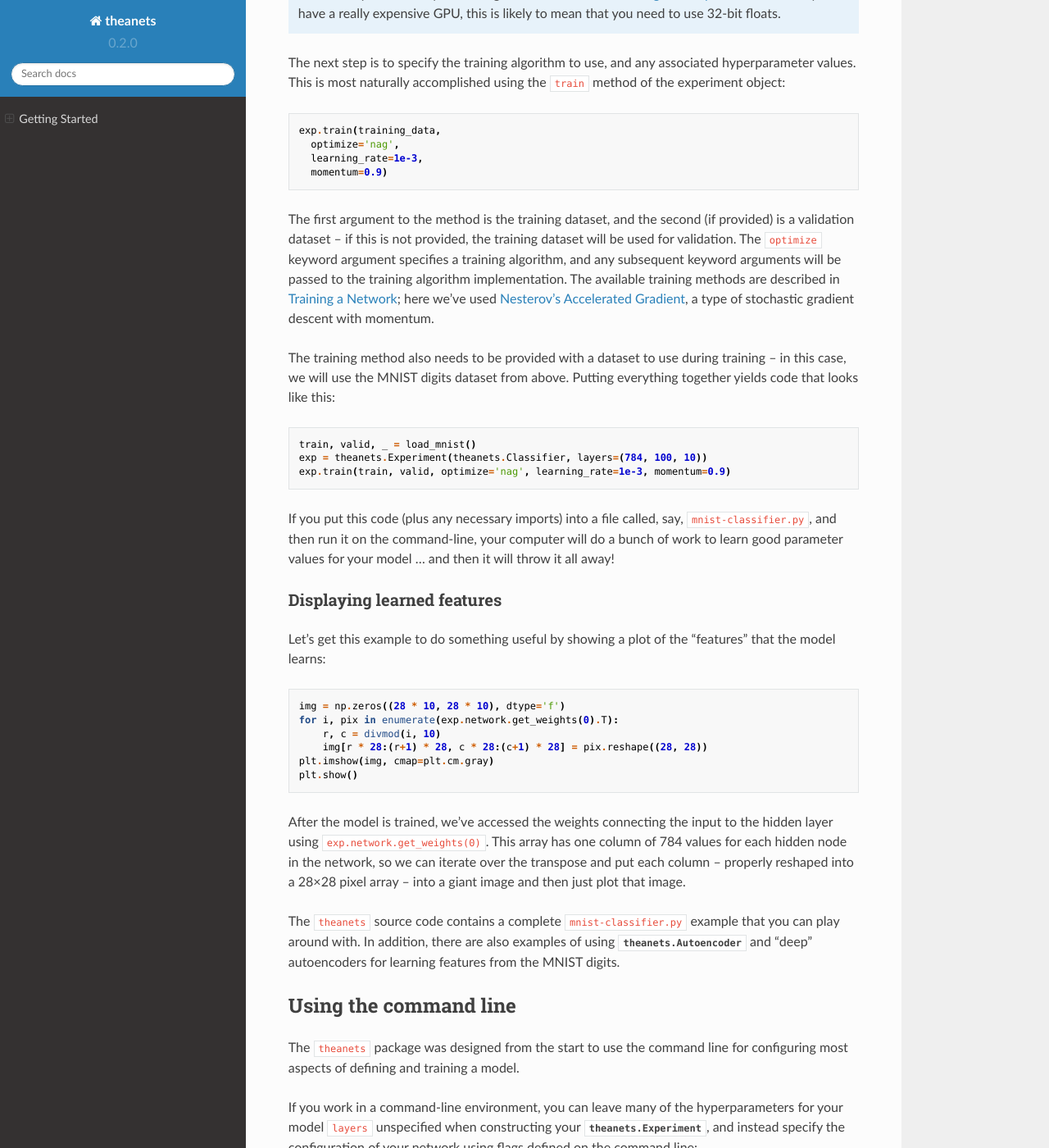
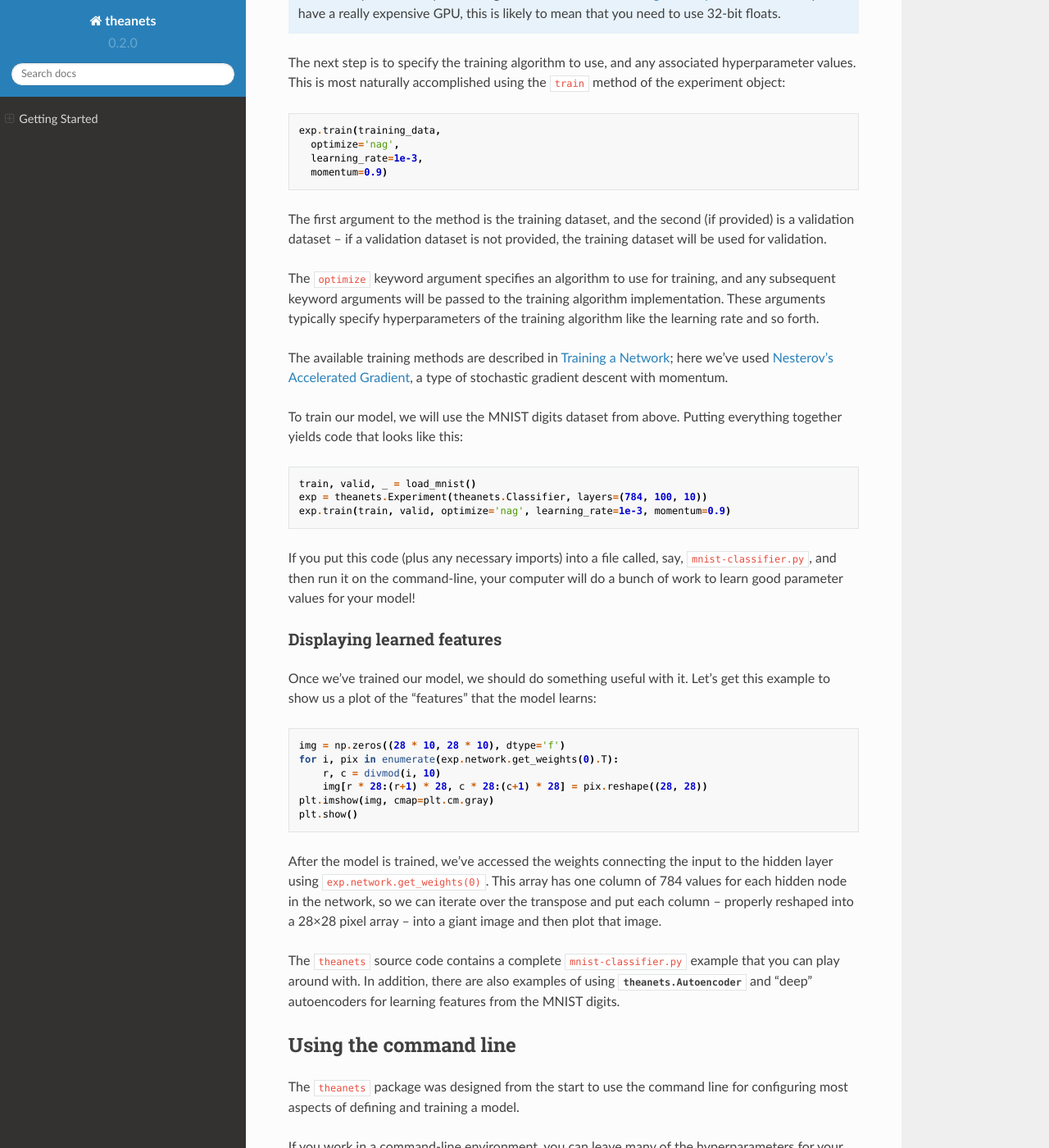
Before and after one commit to lmjohns3/theanets, a Sphinx documentation site: the page built from docs/quickstart.rst, in a window 1280 px wide and 1400 px high, scrolled down 4629 px. Shown: the whole window at 82% size. Built offline with Sphinx 7.4.7 and the Read the Docs theme 2.0.0, drawn with Linux system fonts in a browser that asks for light colours; some of the changed text lies outside the part shown.

Commit message:
Update docs.

```diff
--- a/docs/quickstart.rst
+++ b/docs/quickstart.rst
@@ -92,16 +92,16 @@ typically involves two basic steps:
    you're trying to model the digit images without labels, you might want to use
    a model that takes in pixels and outputs pixels (an "autoencoder").
 #. Second, you train or adjust the parameters in your model so that it has a low
-   cost or performs well with respect to some benchmark. For classification, you
+   cost or performs well with respect to some task. For classification, you
    might want to adjust your model parameters to minimize the negative
-   log-likelihood of the correct image class, and for autoencoders you might
-   want to minimize the reconstruction error.
+   log-likelihood of the correct image class given the pixels, and for
+   autoencoders you might want to minimize the reconstruction error.
 
 The ``theanets`` package provides a helper class, :class:`theanets.Experiment`,
-that is designed to perform both of these tasks with relatively low effort on
-your part. You will typically define a model by creating an experiment with a
-number of *hyperparameters* that define the specific behavior of your model. The
-skeleton of your code will usually look something like this::
+that performs both of these tasks with relatively low effort on your part. You
+will typically define a model by creating an experiment with a number of
+*hyperparameters* that define the specific behavior of your model. The skeleton
+of your code will usually look something like this::
 
   # some imports -- we will omit these
   # from subsequent code blocks.
@@ -117,7 +117,7 @@ skeleton of your code will usually look something like this::
       ...)
 
   # train the model.
-  exp.run(training_data, validation_data, ...)
+  exp.train(training_data, validation_data, ...)
 
   # use the trained model.
   model = exp.network
@@ -242,18 +242,22 @@ hyperparameter values. This is most naturally accomplished using the
       momentum=0.9)
 
 The first argument to the method is the training dataset, and the second (if
-provided) is a validation dataset -- if this is not provided, the training
-dataset will be used for validation. The ``optimize`` keyword argument specifies
-a training algorithm, and any subsequent keyword arguments will be passed to the
-training algorithm implementation. The available training methods are described
-in :doc:`trainers`; here we've used `Nesterov's Accelerated Gradient`_, a type
-of stochastic gradient descent with momentum.
+provided) is a validation dataset -- if a validation dataset is not provided,
+the training dataset will be used for validation.
+
+The ``optimize`` keyword argument specifies an algorithm to use for training,
+and any subsequent keyword arguments will be passed to the training algorithm
+implementation. These arguments typically specify hyperparameters of the
+training algorithm like the learning rate and so forth.
+
+The available training methods are described in :doc:`trainers`; here we've used
+`Nesterov's Accelerated Gradient`_, a type of stochastic gradient descent with
+momentum.
 
 .. _Nesterov's Accelerated Gradient: https://blogs.princeton.edu/imabandit/2013/04/01/acceleratedgradientdescent/
 
-The training method also needs to be provided with a dataset to use during
-training -- in this case, we will use the MNIST digits dataset from above.
-Putting everything together yields code that looks like this::
+To train our model, we will use the MNIST digits dataset from above. Putting
+everything together yields code that looks like this::
 
   train, valid, _ = load_mnist()
   exp = theanets.Experiment(theanets.Classifier, layers=(784, 100, 10))
@@ -261,14 +265,13 @@ Putting everything together yields code that looks like this::
 
 If you put this code (plus any necessary imports) into a file called, say,
 ``mnist-classifier.py``, and then run it on the command-line, your computer will
-do a bunch of work to learn good parameter values for your model ... and then it
-will throw it all away!
+do a bunch of work to learn good parameter values for your model!
 
 Displaying learned features
 ---------------------------
 
-Let's get this example to do something useful by showing a plot of the
-"features" that the model learns::
+Once we've trained our model, we should do something useful with it. Let's get
+this example to show us a plot of the "features" that the model learns::
 
   img = np.zeros((28 * 10, 28 * 10), dtype='f')
   for i, pix in enumerate(exp.network.get_weights(0).T):
@@ -281,7 +284,7 @@ After the model is trained, we've accessed the weights connecting the input to
 the hidden layer using ``exp.network.get_weights(0)``. This array has one column
 of 784 values for each hidden node in the network, so we can iterate over the
 transpose and put each column -- properly reshaped into a 28×28 pixel array --
-into a giant image and then just plot that image.
+into a giant image and then plot that image.
 
 The ``theanets`` source code contains a complete ``mnist-classifier.py`` example
 that you can play around with. In addition, there are also examples of using
```
Also changed, not shown: other parts of docs/quickstart.rst (+2 -2 lines).
